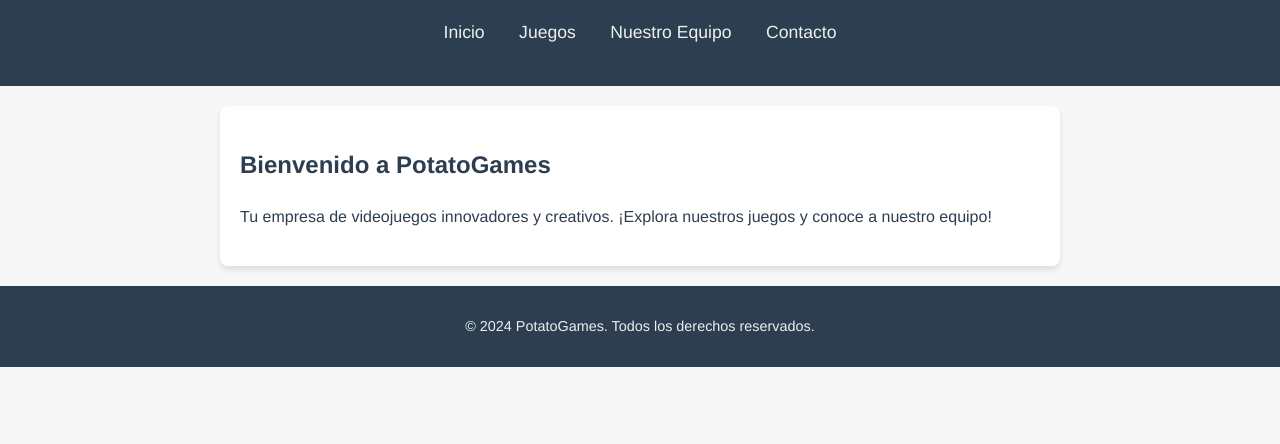
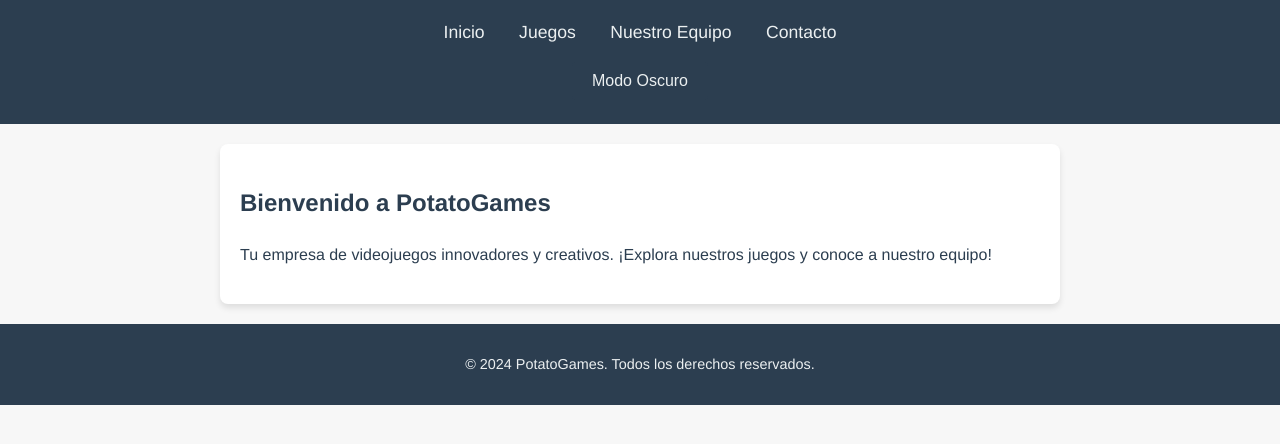
Before and after one commit to reypato1809/web-prueba, a plain HTML site: page index.html in a window 1280 px wide. Shown: the part 100-544 px from the top of the page. Drawn offline with Linux system fonts and the light colour scheme.

Commit message:
Update index.html

```diff
--- a/index.html
+++ b/index.html
@@ -18,6 +18,8 @@
                 <li><a href="contacto.html">Contacto</a></li>
             </ul>
         </nav>
+        <button id="toggleMode" class="btn">Modo Oscuro</button>
+
     </header>
 
     <main>
```
